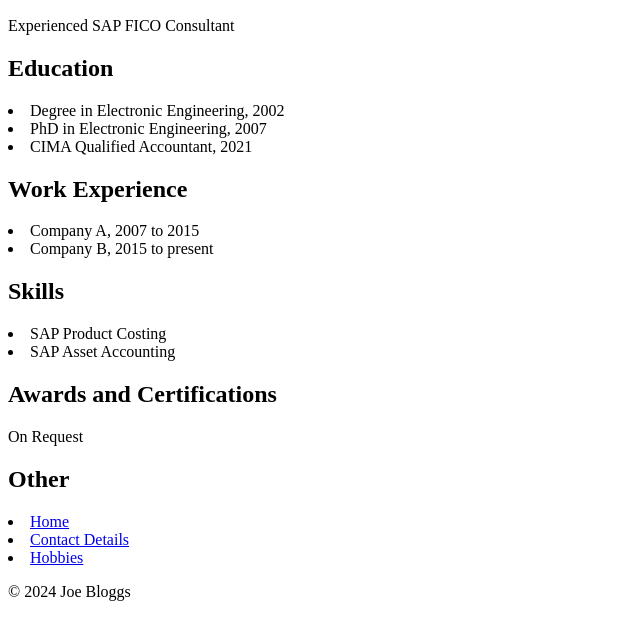
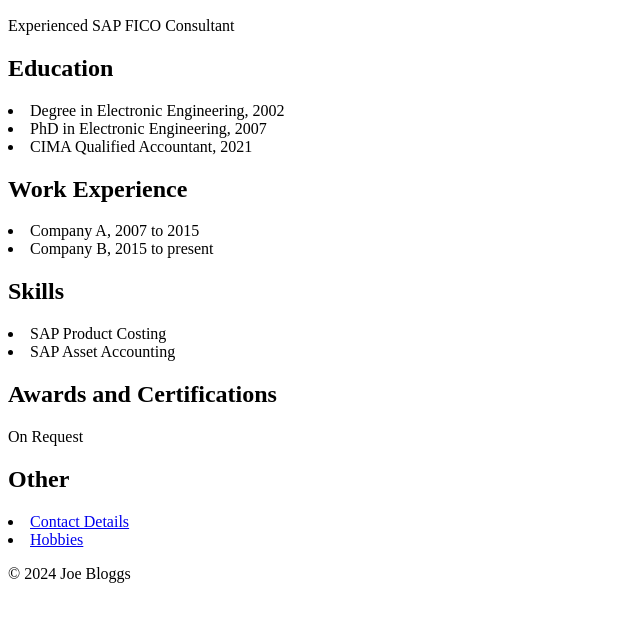
Before and after one commit to jamesmulrooney/Resume, a plain HTML site: page index.html in a window 1280 px wide. Shown: the part 322-939 px from the top of the page, without its empty margins (0-640 px from the left). Drawn offline with Linux system fonts and the light colour scheme.

Commit message:
Update index.html

```diff
--- a/index.html
+++ b/index.html
@@ -50,7 +50,7 @@
 <h2> Other</h2>
 
 <ul5>
-    <li><a href="Index.html">Home</a></li>
+
     <li><a href="contact.html">Contact Details</a></li>
     <li><a href="hobbies.html">Hobbies</a></li>
 
```
